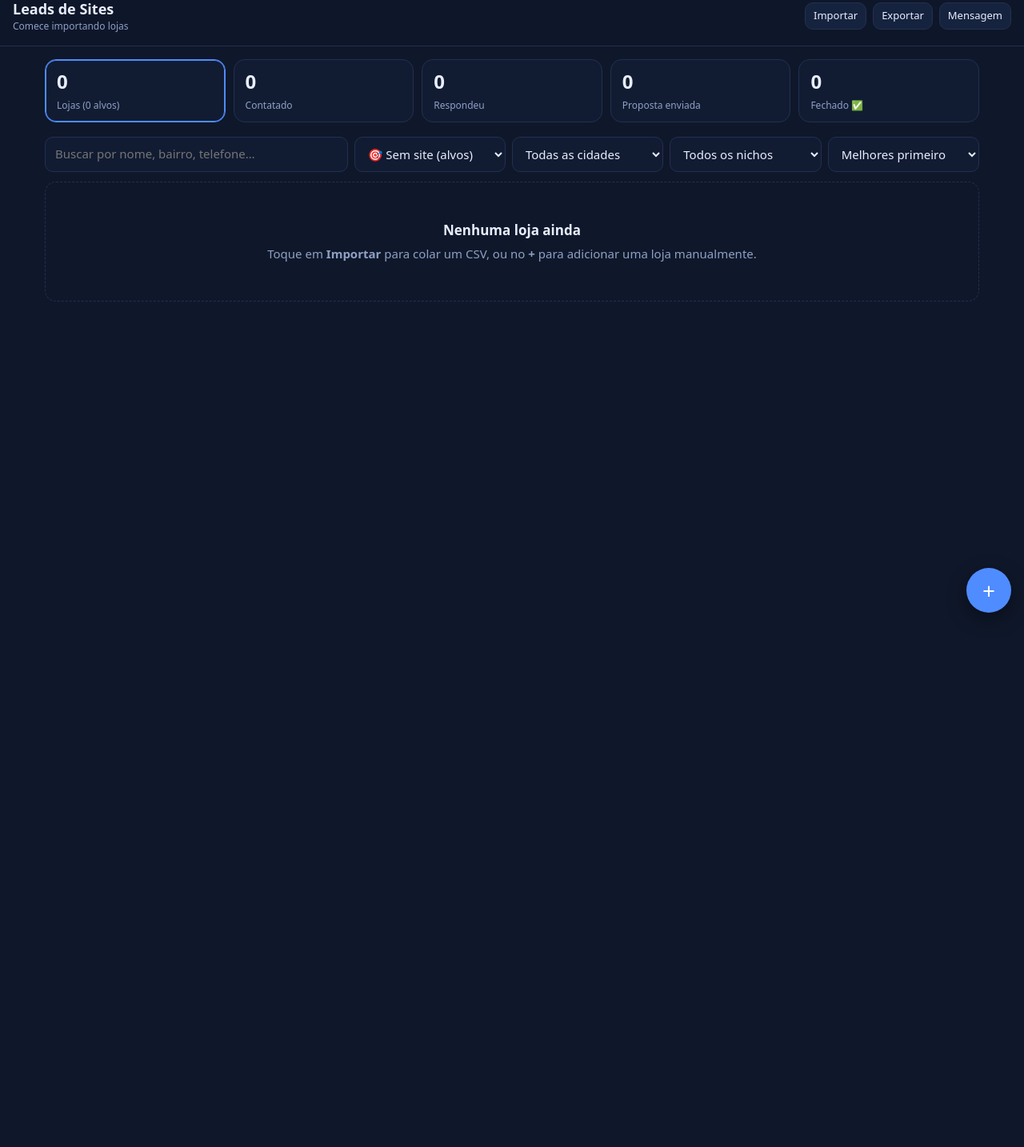
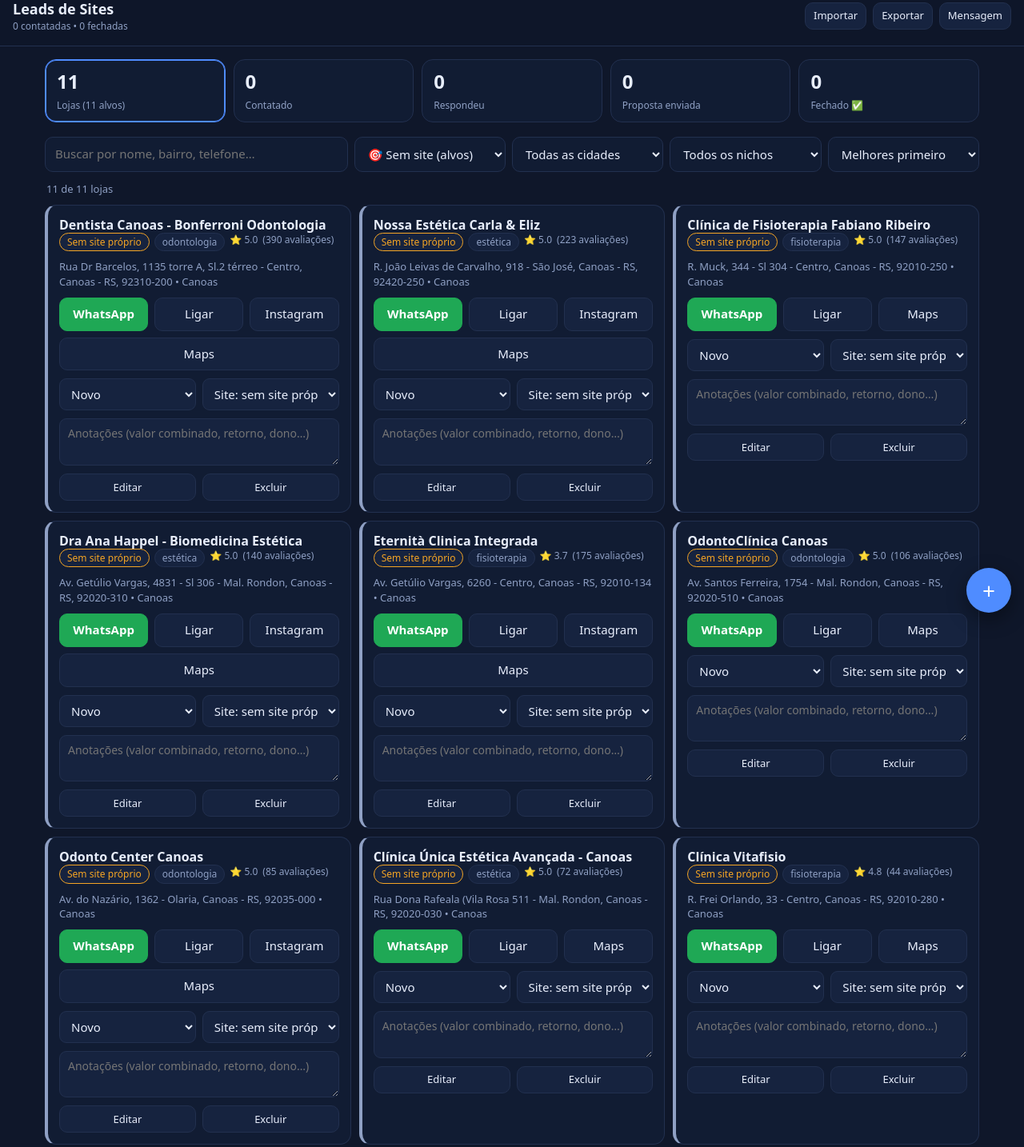
Before and after one commit to Gabrielmachado01gg/leads-sites, a plain HTML site: page index.html in a window 1280 px wide. Shown: the part 18-1452 px from the top of the page at 80% size. Before the commit the page ends 800 px from the top, so only its background shows below. Drawn offline with Linux system fonts and the light colour scheme.

Commit message:
Painel carrega leads.json automaticamente (sem precisar importar)

```diff
--- a/index.html
+++ b/index.html
@@ -325,6 +325,29 @@ dialog textarea{min-height:110px}
     }
   }
 
+  // ---------- lista automática (leads.json) ----------
+  const DISKEY = 'leadsSites.dismissed';
+  const keyOf = l => norm(l.name)+'|'+String(l.phone||'').replace(/\D/g,'');
+  function dismissed(){ try { return new Set(JSON.parse(localStorage.getItem(DISKEY))||[]); } catch { return new Set(); } }
+  function dismiss(l){ try { const d=dismissed(); d.add(keyOf(l)); localStorage.setItem(DISKEY, JSON.stringify([...d])); } catch {} }
+  async function loadSeed(){
+    try {
+      const r = await fetch('leads.json', {cache:'no-store'}); if(!r.ok) return;
+      const arr = await r.json(); if(!Array.isArray(arr)) return;
+      const have = new Set(leads.map(keyOf)), gone = dismissed(); let added = 0;
+      for(const o of arr){
+        if(!o || !o.name) continue; const k = keyOf(o);
+        if(have.has(k) || gone.has(k)) continue;
+        have.add(k);
+        leads.push({ id:uid(), name:o.name, phone:o.phone||'', address:o.address||'', city:o.city||'', niche:o.niche||'',
+          rating:o.rating||'', reviews:o.reviews||'', website:o.website||'', instagram:o.instagram||'',
+          siteStatus:o.siteStatus||'desconhecido', status:'novo', notes:'', createdAt:Date.now() });
+        added++;
+      }
+      if(added){ save(); render(); toast(added+' lojas novas na lista'); }
+    } catch {}
+  }
+
   // ---------- CSV ----------
   function parseCSV(text){
     text = text.replace(/^﻿/,'');
@@ -418,7 +441,7 @@ dialog textarea{min-height:110px}
     if(b.dataset.act==='wa'){
       if((l.status||'novo')==='novo'){ l.status='contatado'; save(); setTimeout(render,400); }
     } else if(b.dataset.act==='del'){
-      if(confirm('Excluir "'+l.name+'"?')){ leads = leads.filter(x=>x.id!==l.id); save(); render(); }
+      if(confirm('Excluir "'+l.name+'"?')){ dismiss(l); leads = leads.filter(x=>x.id!==l.id); save(); render(); }
     } else if(b.dataset.act==='edit'){ openEdit(l); }
   });
   // notas: salva ao sair do campo, sem re-renderizar
@@ -454,6 +477,7 @@ dialog textarea{min-height:110px}
   });
 
   render();
+  loadSeed();
 })();
 </script>
 </body>
--- /dev/null
+++ b/leads.json
@@ -0,0 +1,134 @@
+[
+ {
+  "name": "Clínica Única Estética Avançada - Canoas",
+  "phone": "51 98088-8989",
+  "address": "Rua Dona Rafeala (Vila Rosa 511 - Mal. Rondon, Canoas - RS, 92020-030",
+  "city": "Canoas",
+  "niche": "estética",
+  "rating": "5.0",
+  "reviews": "72",
+  "website": "http://wa.me/5551980888989",
+  "instagram": "",
+  "siteStatus": "insta"
+ },
+ {
+  "name": "Dra Ana Happel - Biomedicina Estética",
+  "phone": "51 99324-8821",
+  "address": "Av. Getúlio Vargas, 4831 - Sl 306 - Mal. Rondon, Canoas - RS, 92020-310",
+  "city": "Canoas",
+  "niche": "estética",
+  "rating": "5.0",
+  "reviews": "140",
+  "website": "https://instagram.com/dra.anahappel",
+  "instagram": "https://instagram.com/dra.anahappel",
+  "siteStatus": "insta"
+ },
+ {
+  "name": "Nossa Estética Carla & Eliz",
+  "phone": "51 99479-5562",
+  "address": "R. João Leivas de Carvalho, 918 - São José, Canoas - RS, 92420-250",
+  "city": "Canoas",
+  "niche": "estética",
+  "rating": "5.0",
+  "reviews": "223",
+  "website": "https://instagram.com/nossaestetica_carlaeliz",
+  "instagram": "https://instagram.com/nossaestetica_carlaeliz",
+  "siteStatus": "insta"
+ },
+ {
+  "name": "Dra. Patricia Zorzo",
+  "phone": "51 99851-3985",
+  "address": "Av. Inconfidência, 650 - Sl 1213 - Mal. Rondon, Canoas - RS, 92020-342",
+  "city": "Canoas",
+  "niche": "estética",
+  "rating": "5.0",
+  "reviews": "14",
+  "website": "https://www.instagram.com/drapatriciazorzo",
+  "instagram": "https://www.instagram.com/drapatriciazorzo",
+  "siteStatus": "insta"
+ },
+ {
+  "name": "Dentista Canoas - Bonferroni Odontologia",
+  "phone": "51 98457-9690",
+  "address": "Rua Dr Barcelos, 1135 torre A, Sl.2 térreo - Centro, Canoas - RS, 92310-200",
+  "city": "Canoas",
+  "niche": "odontologia",
+  "rating": "5.0",
+  "reviews": "390",
+  "website": "https://www.instagram.com/bonferroniodontologia/",
+  "instagram": "https://www.instagram.com/bonferroniodontologia/",
+  "siteStatus": "insta"
+ },
+ {
+  "name": "OdontoClínica Canoas",
+  "phone": "51 3466-9493",
+  "address": "Av. Santos Ferreira, 1754 - Mal. Rondon, Canoas - RS, 92020-510",
+  "city": "Canoas",
+  "niche": "odontologia",
+  "rating": "5.0",
+  "reviews": "106",
+  "website": "https://www.facebook.com/odontoclinicacanoas",
+  "instagram": "",
+  "siteStatus": "insta"
+ },
+ {
+  "name": "Odonto Center Canoas",
+  "phone": "51 99802-3649",
+  "address": "Av. do Nazário, 1362 - Olaria, Canoas - RS, 92035-000",
+  "city": "Canoas",
+  "niche": "odontologia",
+  "rating": "5.0",
+  "reviews": "85",
+  "website": "https://www.instagram.com/odontocentercanoas/",
+  "instagram": "https://www.instagram.com/odontocentercanoas/",
+  "siteStatus": "insta"
+ },
+ {
+  "name": "Clínica Vitafisio",
+  "phone": "51 98409-9917",
+  "address": "R. Frei Orlando, 33 - Centro, Canoas - RS, 92010-280",
+  "city": "Canoas",
+  "niche": "fisioterapia",
+  "rating": "4.8",
+  "reviews": "44",
+  "website": "http://clinicavitafisiocanoas.blogspot.com/",
+  "instagram": "",
+  "siteStatus": "insta"
+ },
+ {
+  "name": "Bella Fisio Canoas - Clínica de Fisioterapia",
+  "phone": "51 98404-0744",
+  "address": "R. Quinze de Janeiro, 193 - Sl 404 - Centro, Canoas - RS, 92010-300",
+  "city": "Canoas",
+  "niche": "fisioterapia",
+  "rating": "4.1",
+  "reviews": "29",
+  "website": "https://www.instagram.com/cbellafisio/",
+  "instagram": "https://www.instagram.com/cbellafisio/",
+  "siteStatus": "insta"
+ },
+ {
+  "name": "Clínica de Fisioterapia Fabiano Ribeiro",
+  "phone": "51 99269-2882",
+  "address": "R. Muck, 344 - Sl 304 - Centro, Canoas - RS, 92010-250",
+  "city": "Canoas",
+  "niche": "fisioterapia",
+  "rating": "5.0",
+  "reviews": "147",
+  "website": "https://clinica-de-fisioterapia-fabiano-ribeiro.mailchimpsites.com/",
+  "instagram": "",
+  "siteStatus": "insta"
+ },
+ {
+  "name": "Eternità Clinica Integrada",
+  "phone": "51 3060-1772",
+  "address": "Av. Getúlio Vargas, 6260 - Centro, Canoas - RS, 92010-134",
+  "city": "Canoas",
+  "niche": "fisioterapia",
+  "rating": "3.7",
+  "reviews": "175",
+  "website": "https://www.instagram.com/clinicaeternitacanoas/",
+  "instagram": "https://www.instagram.com/clinicaeternitacanoas/",
+  "siteStatus": "insta"
+ }
+]
```
